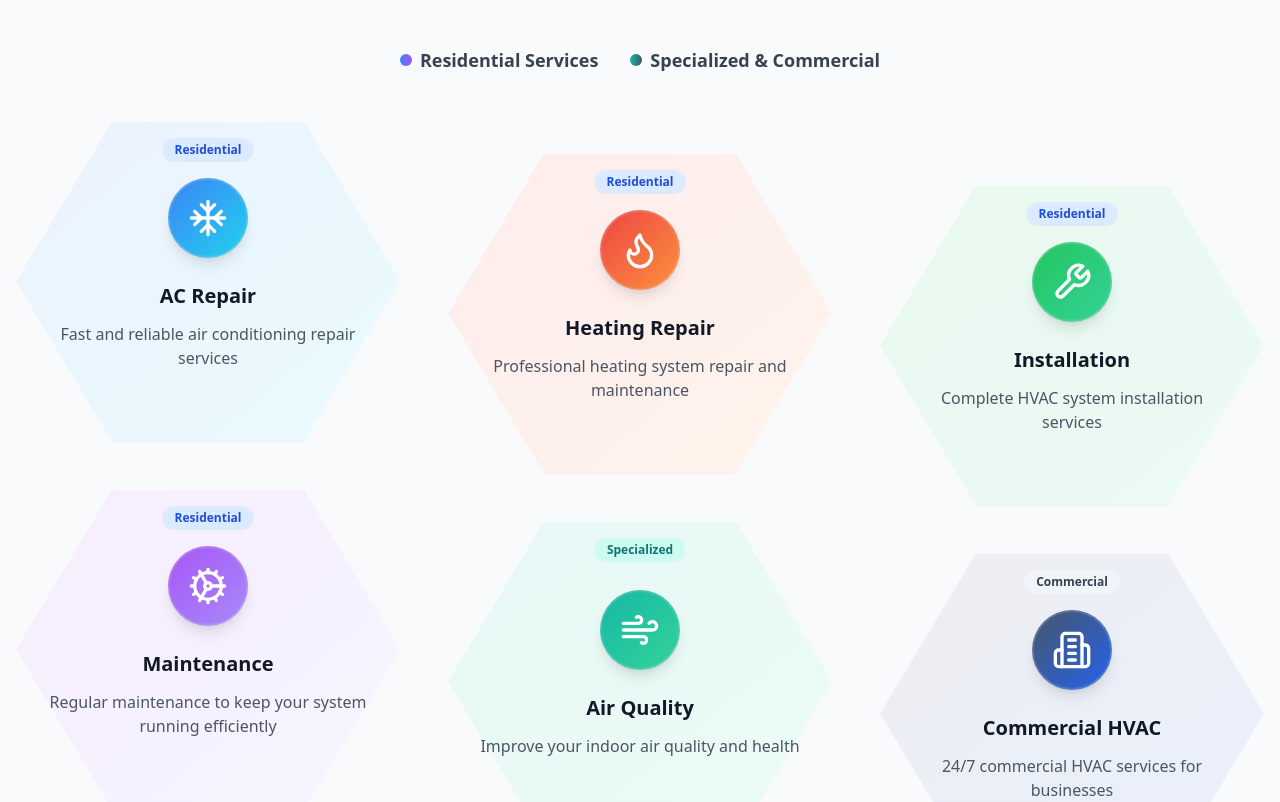
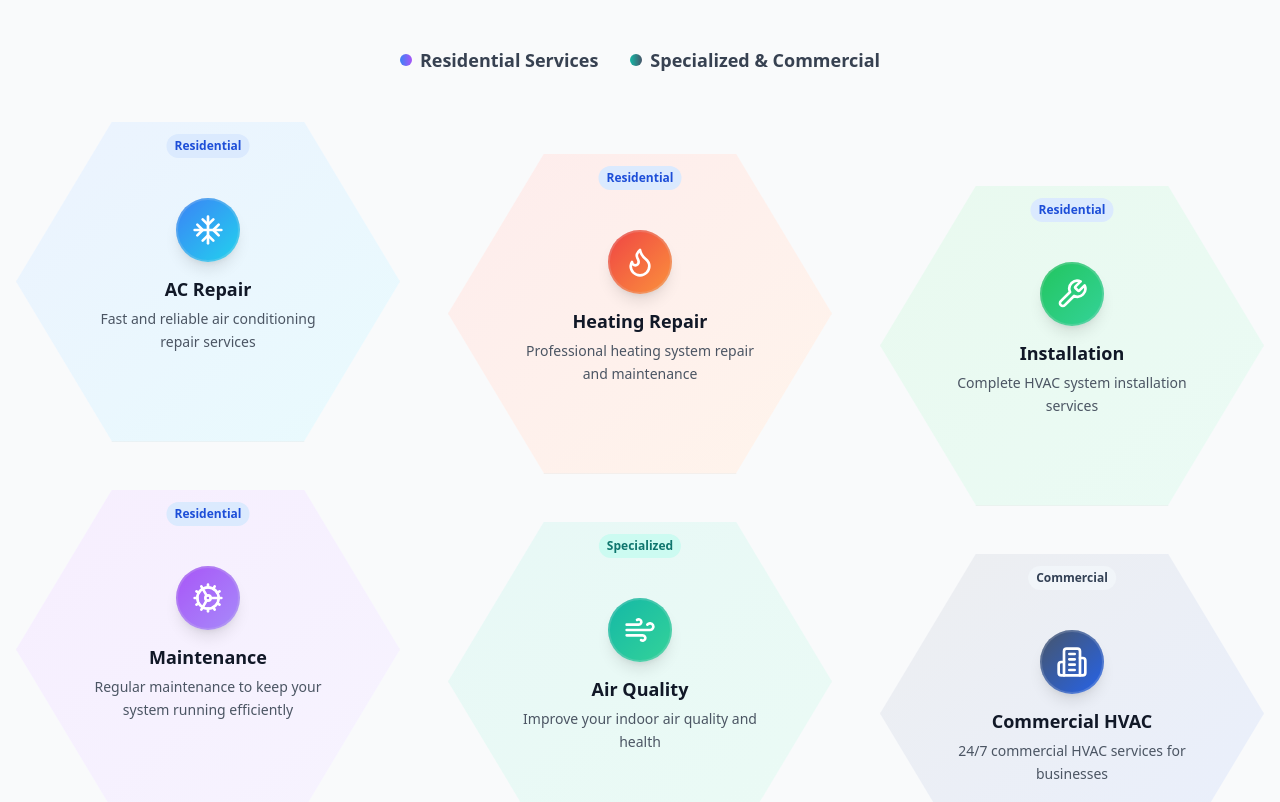
Before and after one commit to en20w/Temp-King-website, a React (Vite) app: page / in a window 1280 px wide. Shown: the part 1780-2582 px from the top of the page. Built offline with nearby package versions, Linux system fonts and the light colour scheme.

Commit message:
Adjust description text boundaries
Ensure that the description text for each service does not exceed the boundaries of its respective hexagon.

```diff
--- a/src/components/sections/ServicesSection.tsx
+++ b/src/components/sections/ServicesSection.tsx
@@ -122,9 +122,9 @@ const ServicesSection = () => {
                     </div>
 
                     {/* Content Container (not clipped) */}
-                    <div className="relative h-full flex flex-col items-center justify-center p-8 text-center">
+                    <div className="relative h-full flex flex-col items-center justify-center p-6 text-center max-w-[85%] mx-auto">
                       {/* Category Badge */}
-                      <div className={`absolute top-4 left-1/2 transform -translate-x-1/2 px-3 py-1 rounded-full text-xs font-semibold transition-all duration-300 ${
+                      <div className={`absolute top-3 left-1/2 transform -translate-x-1/2 px-2 py-1 rounded-full text-xs font-semibold transition-all duration-300 ${
                         service.category === 'Residential' ? 'bg-blue-100 text-blue-700' :
                         service.category === 'Commercial' ? 'bg-slate-100 text-slate-700' :
                         'bg-teal-100 text-teal-700'
@@ -133,9 +133,9 @@ const ServicesSection = () => {
                       </div>
 
                       {/* Icon with animated background */}
-                      <div className={`relative mb-6 transition-all duration-500 ${isHovered ? 'scale-110' : ''}`}>
-                        <div className={`w-20 h-20 rounded-full bg-gradient-to-br ${service.gradient} flex items-center justify-center shadow-lg transition-all duration-500 ${isHovered ? 'shadow-xl rotate-12' : ''}`}>
-                          <Icon className="h-10 w-10 text-white" />
+                      <div className={`relative mb-4 transition-all duration-500 ${isHovered ? 'scale-110' : ''}`}>
+                        <div className={`w-16 h-16 rounded-full bg-gradient-to-br ${service.gradient} flex items-center justify-center shadow-lg transition-all duration-500 ${isHovered ? 'shadow-xl rotate-12' : ''}`}>
+                          <Icon className="h-8 w-8 text-white" />
                         </div>
 
                         {/* Animated ring */}
@@ -143,12 +143,12 @@ const ServicesSection = () => {
                       </div>
 
                       {/* Service Title */}
-                      <h3 className="text-xl font-bold text-gray-900 mb-3 transition-colors duration-300">
+                      <h3 className="text-lg font-bold text-gray-900 mb-2 transition-colors duration-300 leading-tight">
                         {service.title}
                       </h3>
 
                       {/* Service Description */}
-                      <p className={`text-gray-600 mb-4 transition-all duration-500 ${isHovered ? 'opacity-70' : 'opacity-100'}`}>
+                      <p className={`text-sm text-gray-600 mb-3 transition-all duration-500 leading-relaxed max-w-[90%] ${isHovered ? 'opacity-70' : 'opacity-100'}`}>
                         {service.description}
                       </p>
 
```
